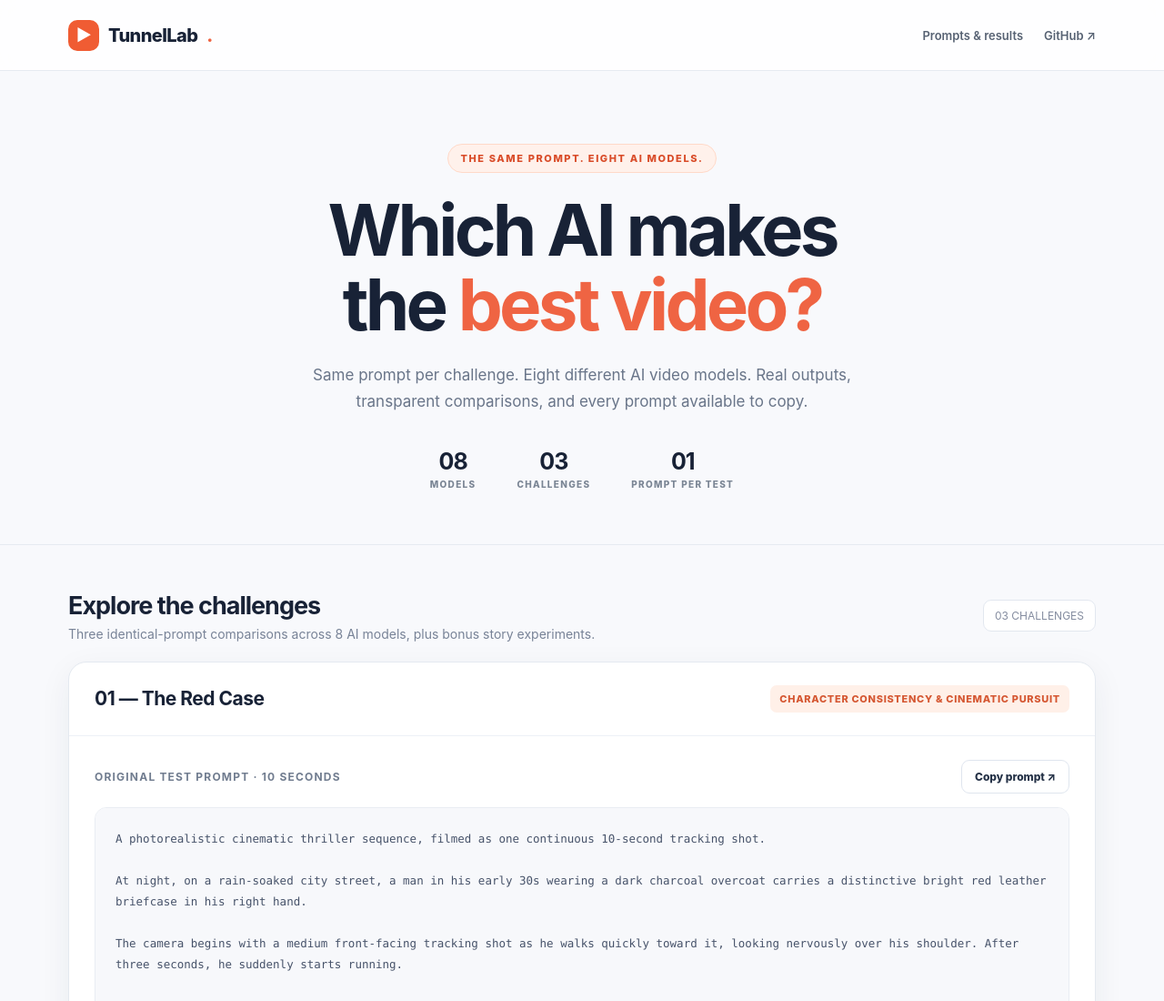
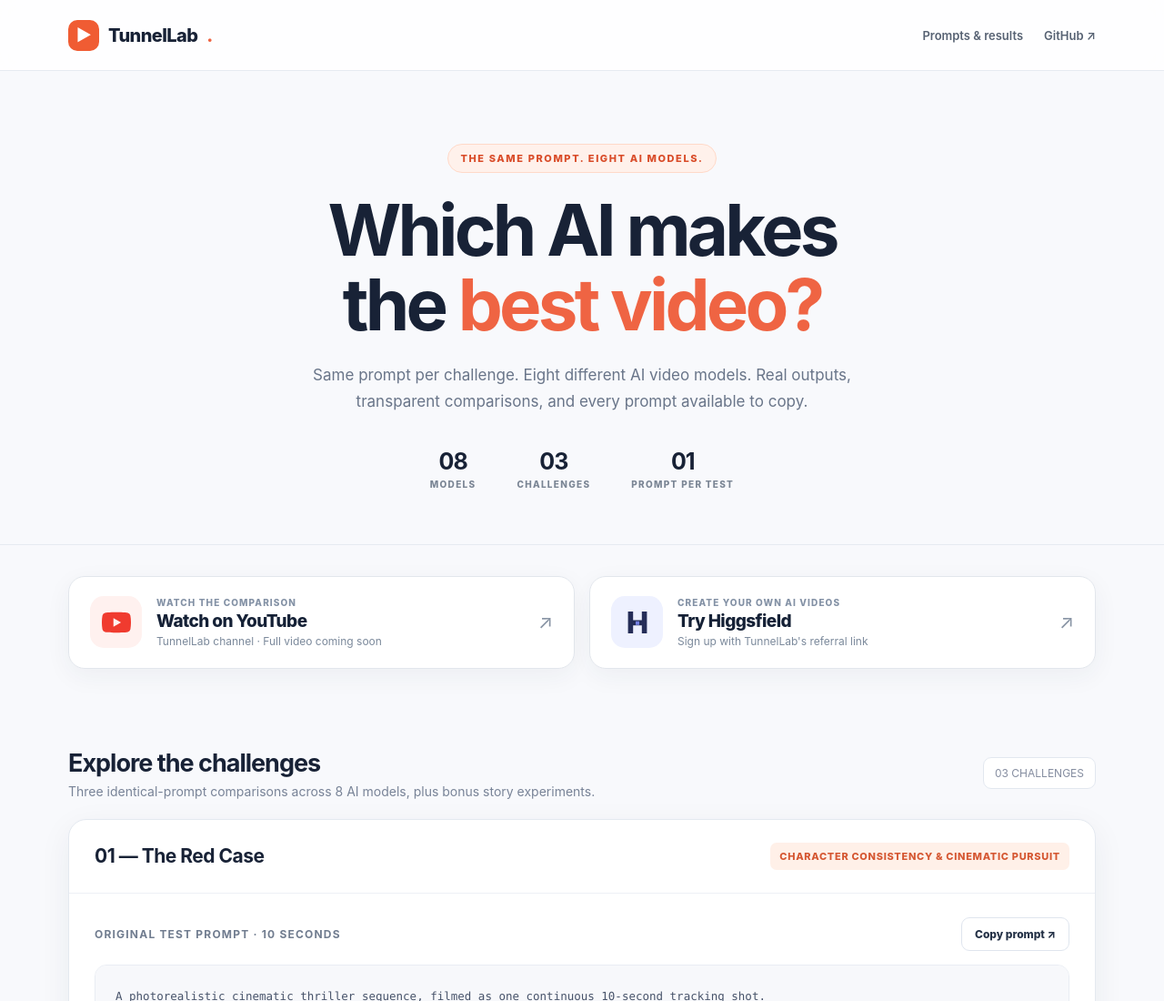
Before and after one commit to pouramin/AiVideo, a plain HTML site: page index.html in a window 1280 px wide. Shown: the top 1100 px of the page at 91% size. Drawn offline with Linux system fonts and the light colour scheme.

Commit message:
Add branded YouTube and Higgsfield destination cards above challenges

```diff
--- a/index.html
+++ b/index.html
@@ -51,6 +51,22 @@ pre{white-space:pre-wrap;word-break:break-word;margin:0;background:#f7f8fb;borde
 .video-modal{border:0;padding:0;background:#101722;color:white;width:min(920px,calc(100vw - 28px));max-width:920px;border-radius:16px;overflow:hidden;box-shadow:0 22px 100px #0008}.video-modal::backdrop{background:#0c1221cb}.video-modal header{display:flex;justify-content:space-between;align-items:center;padding:15px 19px;font-size:14px;font-weight:800}.video-modal header button{color:#fff;border:0;background:#293446;border-radius:8px;padding:7px 12px}.video-modal iframe{width:100%;height:auto;aspect-ratio:16/9;display:block;border:0;background:#0f1113}.video-modal p{margin:0;padding:12px 19px 19px;color:#b8c4d6;font-size:13px}.video-modal a{color:#fff;text-decoration:underline}.blocked-container{background:#1c1b1e!important;display:block!important}.blocked-container:after{display:none!important}.blocked-poster{position:absolute;inset:0;color:#f1f1f4;font-size:11px}.blocked-tags{display:flex;flex-wrap:wrap;gap:5px;padding:10px 8px}.blocked-tags span{background:#302e33;border:1px solid #454148;color:#f6f5f7;border-radius:22px;font-size:10px;font-weight:700;padding:7px 8px}.blocked-reason{position:absolute;bottom:12px;left:11px;right:10px;font-size:11px;font-weight:750;color:#fff}footer{margin-top:75px;padding:31px 0;border-top:1px solid #e4e9f0;color:#8290a0;font-size:12px}footer .container{display:flex;justify-content:space-between;gap:20px;flex-wrap:wrap}
 @media(max-width:950px){.results{grid-template-columns:repeat(2,minmax(0,1fr))}}
 @media(max-width:580px){.hero{padding:59px 0 40px}h1{letter-spacing:-2px}.metrics{gap:25px}.panel-title,.panel-body{padding:20px}.results{gap:11px}.card-body{padding:11px}.section-head{margin-top:30px}.nav-right{gap:10px}.nav-right a:nth-child(1){display:none}.soon{display:block}.soon .tag{display:inline-block;margin-top:12px}.results-header{display:block}.results-header p{margin-top:6px}}
+
+/* Featured destination links */
+.destination-links{padding-top:34px;padding-bottom:37px;display:grid;grid-template-columns:repeat(2,minmax(0,1fr));gap:16px}
+.destination-btn{position:relative;display:flex;align-items:center;gap:16px;padding:20px 23px;min-height:102px;border-radius:18px;text-decoration:none!important;background:#fff;border:1px solid #e2e6ec;box-shadow:0 8px 28px rgba(32,47,69,.055);transition:transform .2s ease,box-shadow .2s ease,border-color .2s ease;overflow:hidden}
+.destination-btn:hover{transform:translateY(-3px);box-shadow:0 14px 35px rgba(32,47,69,.12);border-color:#ccd4de}
+.destination-btn:focus-visible{outline:3px solid #f47e51;outline-offset:3px}
+.destination-icon{width:57px;height:57px;flex:none;display:grid;place-items:center;border-radius:15px}
+.destination-youtube .destination-icon{background:#fff1ef;color:#f03b2f}
+.destination-higgsfield .destination-icon{background:#eef1ff;color:#252d58}
+.destination-icon svg{width:32px;height:32px}
+.destination-copy{display:flex;flex-direction:column;gap:3px;min-width:0}
+.destination-eyebrow{font-size:10px;letter-spacing:.11em;font-weight:800;color:#8391a5;text-transform:uppercase}
+.destination-title{font-size:19px;font-weight:800;color:#152136;letter-spacing:-.03em}
+.destination-desc{font-size:12px;color:#7b899b}
+.destination-arrow{margin-left:auto;color:#8995a5;font-size:21px}
+@media(max-width:670px){.destination-links{grid-template-columns:1fr;gap:12px;padding-top:26px;padding-bottom:28px}.destination-btn{min-height:88px;padding:16px 18px}.destination-icon{width:51px;height:51px}.destination-title{font-size:17px}}
 </style>
 </head>
 <body>
@@ -58,6 +74,16 @@ pre{white-space:pre-wrap;word-break:break-word;margin:0;background:#f7f8fb;borde
 <main id="top">
 <section class="hero container"><div class="eyebrow">THE SAME PROMPT. EIGHT AI MODELS.</div><h1>Which AI makes<br>the <em>best video?</em></h1><p class="lead">Same prompt per challenge. Eight different AI video models. Real outputs, transparent comparisons, and every prompt available to copy.</p><div class="metrics"><div class="metric"><strong>08</strong><span>Models</span></div><div class="metric"><strong>03</strong><span>Challenges</span></div><div class="metric"><strong>01</strong><span>Prompt per test</span></div></div></section>
 <div class="line"></div>
+<div class="container destination-links" aria-label="Explore TunnelLab and Higgsfield">
+<a class="destination-btn destination-youtube" href="https://www.youtube.com/@TunnelLab" target="_blank" rel="noopener noreferrer" aria-label="Watch the comparison video on TunnelLab YouTube channel">
+<span class="destination-icon" aria-hidden="true"><svg viewBox="0 0 24 24" fill="currentColor" xmlns="http://www.w3.org/2000/svg"><path d="M23.5 6.19a3 3 0 0 0-2.11-2.12C19.52 3.57 12 3.57 12 3.57s-7.52 0-9.39.5A3 3 0 0 0 .5 6.19 31.15 31.15 0 0 0 0 12a31.15 31.15 0 0 0 .5 5.81 3 3 0 0 0 2.11 2.12c1.87.5 9.39.5 9.39.5s7.52 0 9.39-.5a3 3 0 0 0 2.11-2.12A31.15 31.15 0 0 0 24 12a31.15 31.15 0 0 0-.5-5.81ZM9.55 15.57V8.43L15.82 12Z"/></svg></span>
+<span class="destination-copy"><span class="destination-eyebrow">Watch the comparison</span><span class="destination-title">Watch on YouTube</span><span class="destination-desc">TunnelLab channel · Full video coming soon</span></span><span class="destination-arrow" aria-hidden="true">↗</span>
+</a>
+<a class="destination-btn destination-higgsfield" href="https://higgsfield.ai?fpr=pouramin" target="_blank" rel="noopener noreferrer sponsored" aria-label="Try Higgsfield through TunnelLab's referral link">
+<span class="destination-icon" aria-hidden="true"><svg viewBox="0 0 40 40" fill="none" xmlns="http://www.w3.org/2000/svg"><path d="M7 5h7v12h12V5h7v30h-7V24H14v11H7V5Z" fill="currentColor"/><path d="M17.5 18.5h5v5h-5z" fill="#727ee0"/></svg></span>
+<span class="destination-copy"><span class="destination-eyebrow">Create your own AI videos</span><span class="destination-title">Try Higgsfield</span><span class="destination-desc">Sign up with TunnelLab's referral link</span></span><span class="destination-arrow" aria-hidden="true">↗</span>
+</a>
+</div>
 <section id="prompts" class="container"><div class="section-head"><div><h2>Explore the challenges</h2><p>Three identical-prompt comparisons across 8 AI models, plus bonus story experiments.</p></div><span class="count">03 CHALLENGES</span></div><div id="challengeSections"></div><div class="section-head"><div><h2>Bonus experiments</h2><p>15-second cinematic attempts with individual prompts. Not included in the fair benchmark.</p></div></div><div id="bonus"></div></section></main>
 <footer><div class="container"><span>© 2026 TunnelLab · Independent visual comparisons.</span><span>Videos generated on Higgsfield · Some outputs use different available resolution settings.</span></div></footer>
 <script>
```
